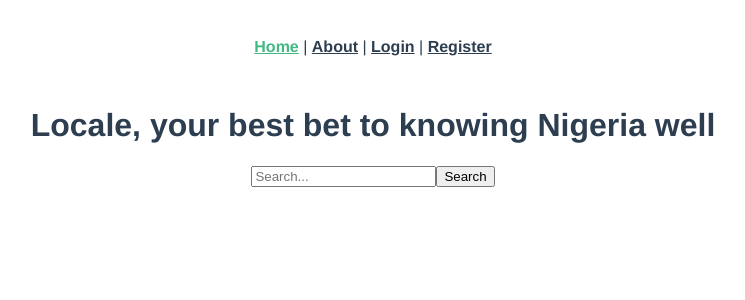
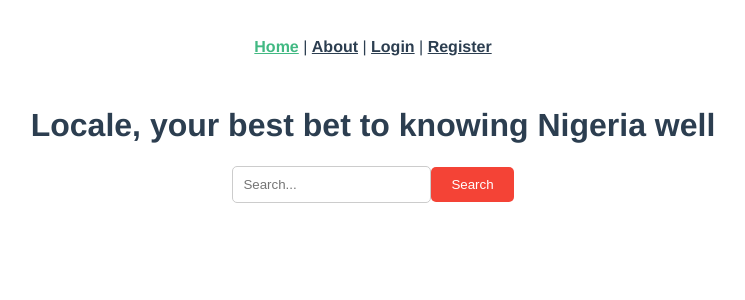
Before and after one commit to TechyStarr/Locale-API, a Vue app in the folder website/frontend/: page / in a window 1280 px wide. Shown: the top 300 px of the page, without its empty margins (267-1012 px from the left). Built offline with nearby package versions, Linux system fonts and the light colour scheme.

Commit message:
well, I made changes to ...

```diff
--- a/website/frontend/src/components/LogOut.vue
+++ b/website/frontend/src/components/LogOut.vue
@@ -35,6 +35,7 @@ export default {
           .then(response => {
             // Token is valid, user is authenticated
             this.loggedIn = true
+            console.log('User is logged in', response.data)
           })
           .catch(error => {
             if (error.response.status === 401) {
--- a/website/frontend/src/views/HomeView.vue
+++ b/website/frontend/src/views/HomeView.vue
@@ -2,8 +2,8 @@
   <div class="home">
     <div>
       <h1>Locale, your best bet to knowing Nigeria well</h1>
-      <input type="text" v-model="searchQuery" placeholder="Search...">
-      <button @click="search">Search</button>
+      <input type="text" v-model="searchQuery" placeholder="Search..." class="search-input">
+      <button class="search-btn" @click="search">Search</button>
       <div v-if="searchResults">
         <ul>
           <li v-for="result in searchResults" :key="result.id">
@@ -26,3 +26,20 @@ export default {
   }
 }
 </script>
+
+<style>
+.search-input {
+  padding: 10px;
+  border: 1px solid #ccc;
+  border-radius: 5px;
+}
+
+.search-btn {
+  padding: 10px 20px;
+  background-color: #f44336;
+  color: #fff;
+  border: none;
+  border-radius: 5px;
+  cursor: pointer;
+}
+</style>
```
Also changed, not shown: 1 other file (tests, documents, lock files or other folders).
